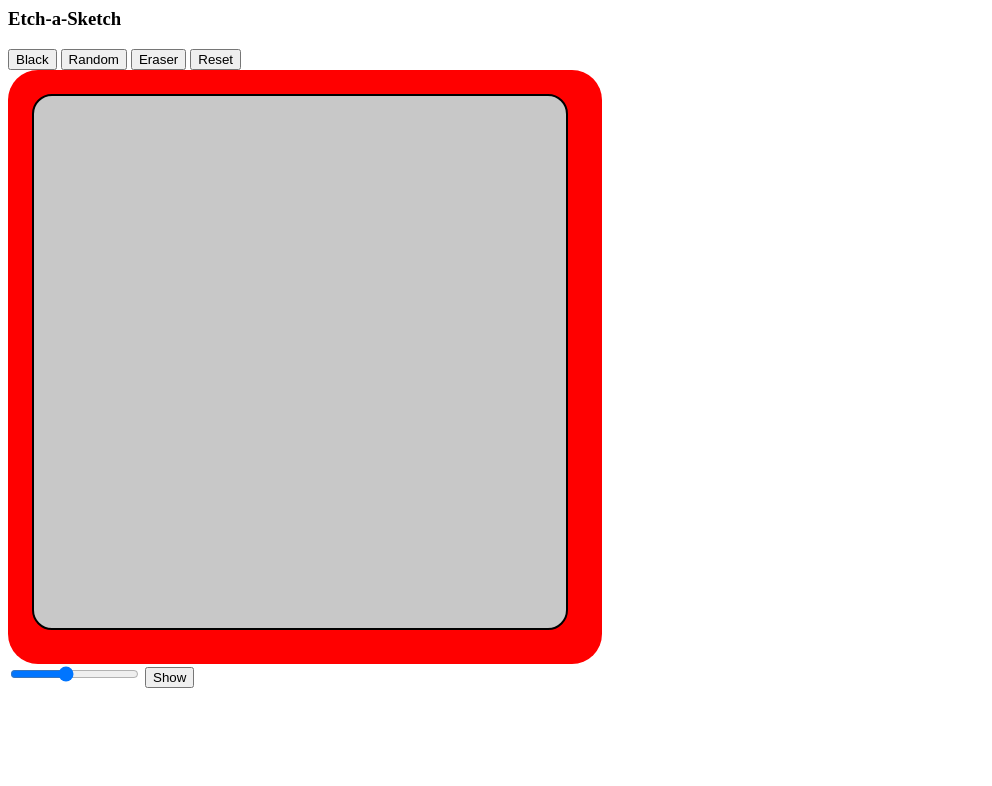
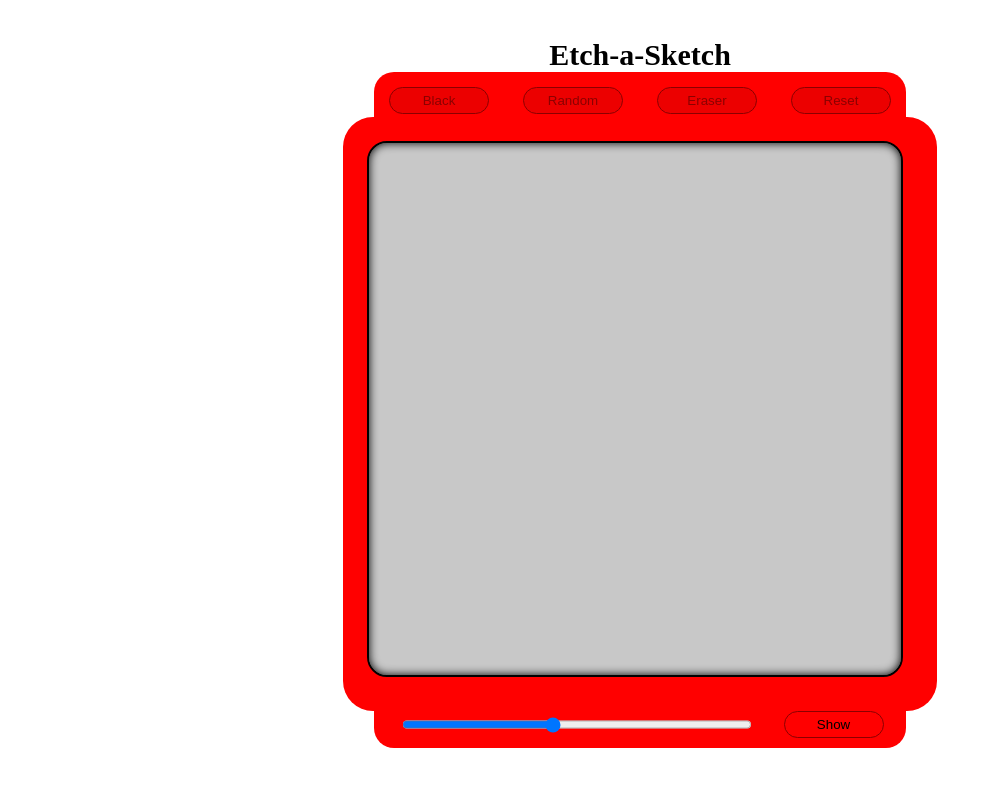
Before and after one commit to Pratyush-exe/etch-a-sketch, a plain HTML site: page index.html in a window 1280 px wide. Shown: the whole page, without its empty margins (0-992 px from the left). Drawn offline with Linux system fonts and the light colour scheme; a web font is replaced by a local one.

Commit message:
updating code

```diff
--- a/index.html
+++ b/index.html
@@ -1,12 +1,13 @@
 <html>
     <link rel="stylesheet" href="styles/style.css" />
+    <link href="https://fonts.googleapis.com/css2?family=MuseoModerno:wght@100&display=swap" rel="stylesheet">
     <body>
-        <h3>Etch-a-Sketch</h3>
+        <h3 id="title">Etch-a-Sketch</h3>
         <div id="buttons">
-            <button id=black-button>Black</button>
-            <button id="random-button">Random</button>
-            <button id="erase-button">Eraser</button>
-            <button id="reset-button">Reset</button>
+            <button class="Button" id=black-button>Black</button>
+            <button class="Button" id="random-button">Random</button>
+            <button class="Button" id="erase-button">Eraser</button>
+            <button class="Button" id="reset-button">Reset</button>
         </div>
         <div id="outter-border">
             <div id="grid-container"></div>
--- a/styles/style.css
+++ b/styles/style.css
@@ -1,3 +1,19 @@
+body {
+    display: flex;
+    flex-direction: column;
+    align-items: center;
+}
+
+#title {
+    font-family: 'MuseoModerno';
+    font-size: 30px;
+    margin-block-start: 1em;
+    margin-bottom: 0px;
+    margin-inline-start: 0px;
+    margin-inline-end: 0px;
+    font-weight: bold;
+}
+
 #grid-container {
     width: 512px;
     height: 512px;
@@ -6,6 +22,10 @@
     padding: 10px;
     border-radius: 20px;
     background-color: rgb(200, 200, 200);
+
+    -moz-box-shadow:    inset 0 0 10px #000000;
+    -webkit-box-shadow: inset 0 0 10px #000000;
+    box-shadow:         inset 0 0 10px #000000;
 }
 
 #outter-border {
@@ -16,3 +36,56 @@
     border: 3px soild darkred;
     border-radius: 30px;
 }
+
+#buttons {
+    background-color: red;
+    padding-top: 15px;
+    padding-bottom: 3px;
+    border-top-left-radius: 20px;
+    border-top-right-radius: 20px;
+}
+
+.Button {
+    border-radius: 20px;
+    width: 100px;
+    padding: 5px;
+    margin-left: 15px;
+    margin-right: 15px;
+    color: darkred;
+    border: 1px solid darkred;
+    background-color: rgb(236, 0, 0);
+}
+
+.Button:hover {
+    box-shadow: 2px 2px darkred;
+}
+
+.slidecontainer {
+    background-color: red;
+    display: flex;
+    flex-direction: row;
+    width: 532px;
+    padding-bottom: 10px;
+    justify-content: space-around;
+    border-bottom-left-radius: 20px;
+    border-bottom-right-radius: 20px;
+}
+
+#scroll-button {
+    border-radius: 20px;
+    width: 100px;
+    padding: 5px;
+    margin-left: 15px;
+    margin-right: 15px;
+    border: 1px solid darkred;
+    background-color: red;
+}
+
+#scroll-button:hover {
+    box-shadow: 2px 2px darkred;
+}
+
+#slider {
+    margin-left: 20px;
+    width: 350px;
+}
```
